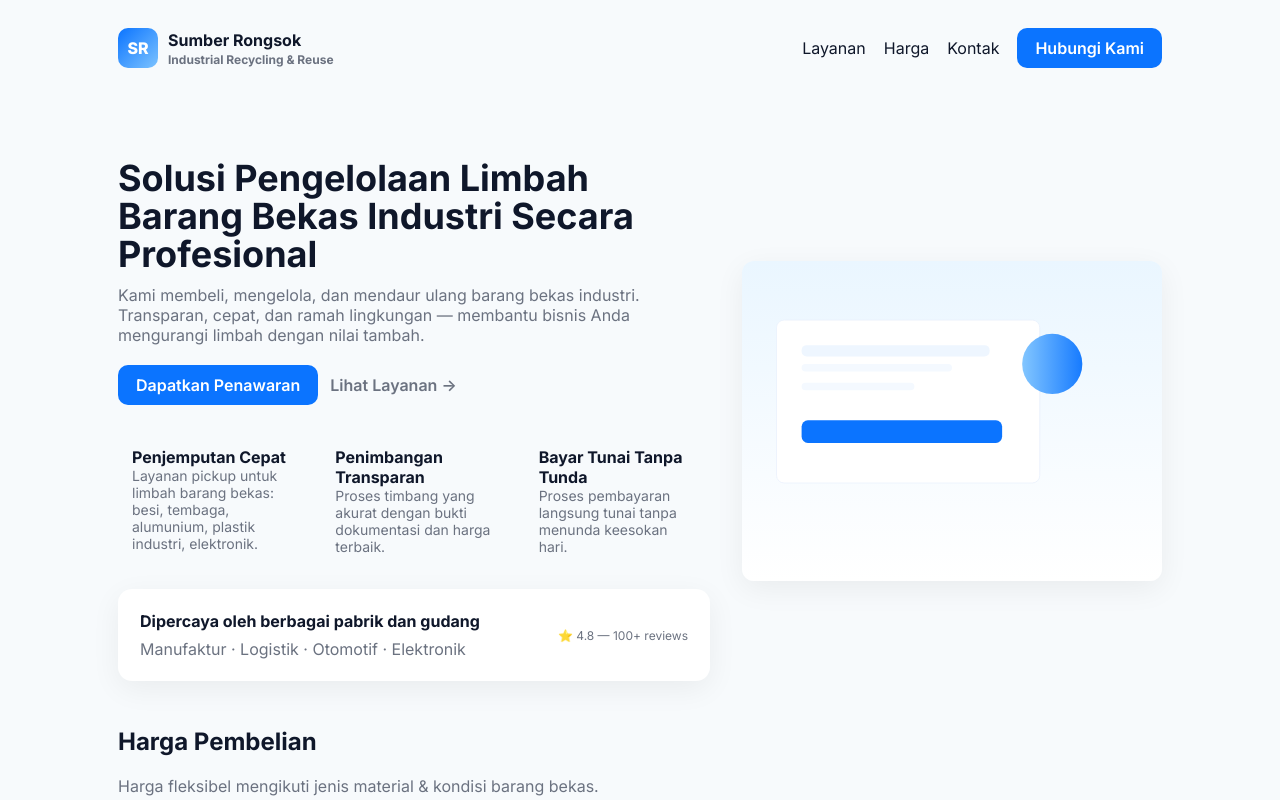
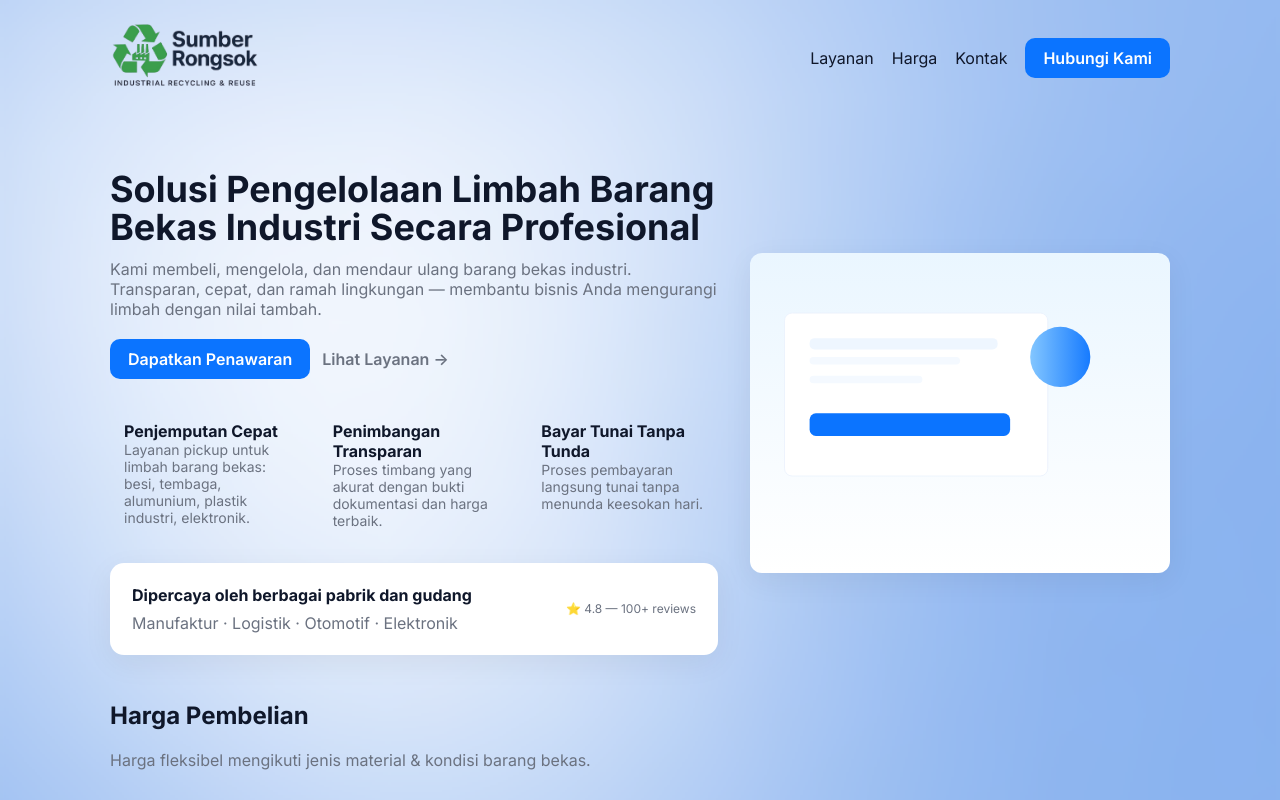
Before and after one commit to Rizki-Rahmadani/landing-page, a plain HTML site: page index.html in a window 1280 px wide. Shown: the top 800 px of the page. Drawn offline with Linux system fonts and the light colour scheme.

Commit message:
fix: logo & bg image

```diff
--- a/index.html
+++ b/index.html
@@ -16,9 +16,20 @@
       font-family: 'Inter', system-ui, -apple-system, 'Segoe UI', Roboto, 'Helvetica Neue', Arial;
     }
     *{box-sizing:border-box}
-    html,body{height:100%;margin:0;background:var(--bg);color:#0f172a}
+    html,
+    body {
+      height: 100%;
+      margin: 0;
+      background-image: url(assets/bg.png);
+      background-size: cover;        /* membuat gambar memenuhi layar */
+      background-repeat: no-repeat;  /* agar tidak berulang */
+      background-position: center;   /* posisi gambar di tengah */
+      background-attachment: fixed;  /* opsional: agar background tidak ikut scroll */
+      color: #0f172a;
+  }
+
     a{color:inherit;text-decoration:none}
-    .container{max-width:1100px;margin:0 auto;padding:28px}
+    .container{max-width:1100px;margin:0 auto;padding:20px}
     .nav{display:flex;align-items:center;justify-content:space-between;gap:16px}
     .logo{display:flex;align-items:center;gap:10px;font-weight:700}
     .logo .mark{width:40px;height:40px;border-radius:10px;background:linear-gradient(135deg,var(--brand),#7cc3ff);display:flex;align-items:center;justify-content:center;color:white;font-weight:800}
@@ -63,10 +74,9 @@
 <body>
   <header class="container">
     <nav class="nav">
-      <div class="logo"><div class="mark">SR</div><div>
-        <div style="font-size:16px">Sumber Rongsok</div>
-        <div style="font-size:12px;color:var(--muted);margin-top:2px">Industrial Recycling & Reuse</div>
-      </div></div>
+      <div class="logo">
+        <div><img src="assets/logo.png" alt="" style="width: 150px;"></div>
+      </div>
       <div class="menu">
         <a href="#features">Layanan</a>
         <a href="#pricing">Harga</a>
@@ -174,10 +184,10 @@
         <p style="color:var(--muted);margin:8px 0">Kirim pertanyaan, daftar harga, atau jadwalkan penjemputan.</p>
         <form onsubmit="event.preventDefault();alert('Thanks — form submission demo. Replace with real backend.');">
           <div style="display:flex;gap:12px;flex-wrap:wrap">
-            <input type="text" name="name" placeholder="Your name" style="flex:1;padding:10px;border-radius:8px;border:1px solid #e6eefc" required>
+            <input type="text" name="name" placeholder="Nama anda" style="flex:1;padding:10px;border-radius:8px;border:1px solid #e6eefc" required>
             <input type="email" name="email" placeholder="Email" style="flex:1;padding:10px;border-radius:8px;border:1px solid #e6eefc" required>
           </div>
-          <textarea name="message" placeholder="How can we help?" style="width:100%;margin-top:12px;padding:12px;border-radius:8px;border:1px solid #e6eefc;min-height:100px"></textarea>
+          <textarea name="message" placeholder="Ada yang bisa kami bantu?" style="width:100%;margin-top:12px;padding:12px;border-radius:8px;border:1px solid #e6eefc;min-height:100px"></textarea>
           <div style="margin-top:12px"><button class="btn" type="submit">Kirim Pesan</button></div>
         </form>
       </div>
```
Also changed, not shown: assets/bg.png (added), assets/logo-copy.png (added), assets/logo.png (added).
